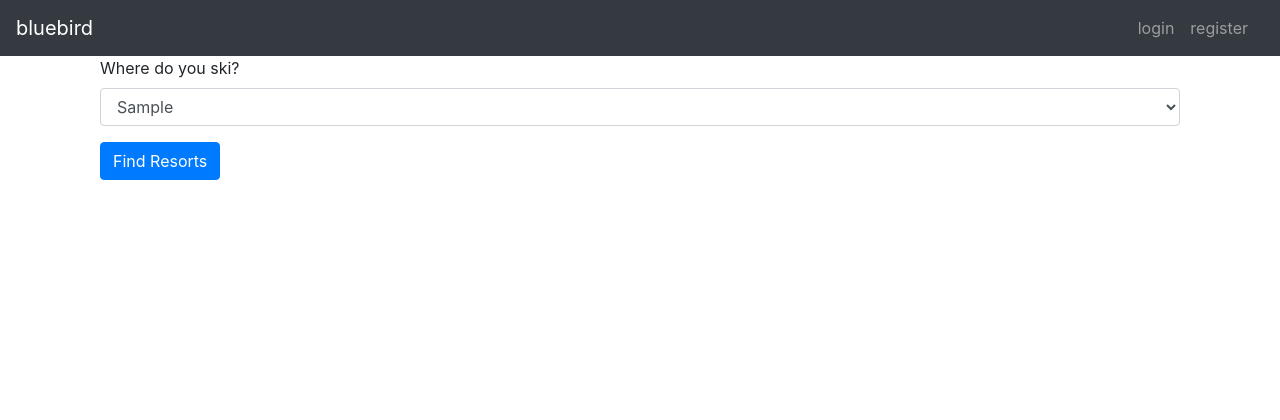
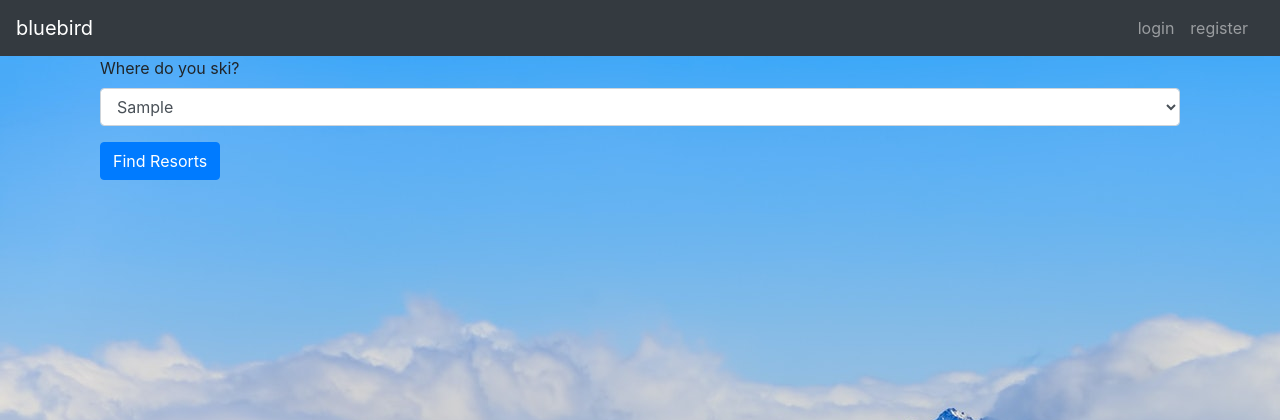
Before and after one commit to kravago/bluebird, a Flask app: page / in a window 1280 px wide. Shown: the top 420 px of the page. Run offline with Flask 2, Linux system fonts and the light colour scheme; tables that the repository leaves empty hold one stand-in row (values such as "Sample post"); some libraries are stand-ins or nearby versions.

Commit message:
added background image

```diff
--- /dev/null
+++ b/static/stylesheets/style.css
@@ -0,0 +1,4 @@
+body {
+    background-image: url('/static/images/pexels-denis-linine-714258.jpg');
+    background-color: black;
+}
--- a/templates/base.html
+++ b/templates/base.html
@@ -6,6 +6,7 @@
   <meta name="viewport" content="width=device-width, initial-scale=1.0">
   <title>{% block title %}{% endblock %}</title>
   <link rel="stylesheet" href="https://cdn.jsdelivr.net/npm/bootstrap@4.0.0/dist/css/bootstrap.min.css" integrity="sha384-Gn5384xqQ1aoWXA+058RXPxPg6fy4IWvTNh0E263XmFcJlSAwiGgFAW/dAiS6JXm" crossorigin="anonymous">
+  <link rel="stylesheet" href="/static/stylesheets/style.css">
 </head>
 
 <body>
```
Also changed, not shown: static/images/pexels-denis-linine-714258.jpg (added).
